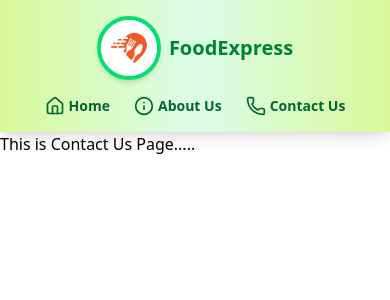
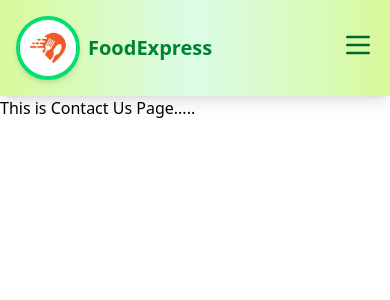
Before and after one commit to arjunmehra2403/FoodExpress, a React (Vite) app: page /contactus in a window 390 px wide. Shown: the top 300 px of the page. Built offline with nearby package versions, Linux system fonts and the light colour scheme.

Commit message:
Add ham burger in Header

```diff
--- a/src/components/Header.jsx
+++ b/src/components/Header.jsx
@@ -1,26 +1,50 @@
+import { useState } from "react";
 import logo from "../assets/logo.jpg";
-import { Home, Info, Phone, ShoppingCart } from "lucide-react";
+import { Home, Info, Phone, Menu } from "lucide-react";
 import { Link } from "react-router-dom";
 
 const Header = () => {
+  const [isMenuOpen, setIsMenuOpen] = useState(false);
+
   return (
     <header className="bg-gradient-to-r from-lime-200 via-green-100 to-lime-200 shadow-lg p-4 sticky top-0 z-50">
       <div className="max-w-7xl mx-auto flex flex-col sm:flex-row justify-between items-center gap-4">
         {/* Logo */}
+        <div className="flex items-center justify-between w-full sm:w-auto">
           <div className="flex items-center gap-2">
-          <img src={logo} alt="logo" className="w-16 h-16 rounded-full border-4 border-green-400 shadow-md" />
+            <img
+              src={logo}
+              alt="logo"
+              className="w-16 h-16 rounded-full border-4 border-green-400 shadow-md"
+            />
             <h1 className="text-xl sm:text-2xl font-bold text-green-700">FoodExpress</h1>
           </div>
 
+          {/* Hamburger icon for mobile */}
+          <div className="sm:hidden">
+            <button
+              onClick={() => setIsMenuOpen(!isMenuOpen)}
+              className="text-green-800 focus:outline-none"
+            >
+              <Menu className="w-8 h-8" />
+            </button>
+          </div>
+        </div>
+
         {/* Navigation */}
-        <nav className="w-full sm:w-auto">
-          <ul className="flex flex-wrap justify-center gap-6 text-green-800 font-semibold text-sm sm:text-base">
+        <nav
+          className={`w-full sm:w-auto transition-all duration-300 ${
+            isMenuOpen ? "block" : "hidden"
+          } sm:block`}
+        >
+          <ul className="flex flex-col sm:flex-row items-center justify-center gap-4 sm:gap-6 text-green-800 font-semibold text-sm sm:text-base mt-2 sm:mt-0">
             <Link to="">
               <li className="flex items-center gap-1 hover:text-lime-600 transition-all cursor-pointer">
                 <Home className="w-5 h-5" />
                 Home
               </li>
             </Link>
+
             <Link to="aboutus">
               <li className="flex items-center gap-1 hover:text-lime-600 transition-all cursor-pointer">
                 <Info className="w-5 h-5" />
@@ -34,11 +58,11 @@ const Header = () => {
                 Contact Us
               </li>
             </Link>
-
           </ul>
         </nav>
       </div>
     </header>
   );
 };
+
 export default Header;
```
Lines whose indentation alone changed are shown as unchanged.
